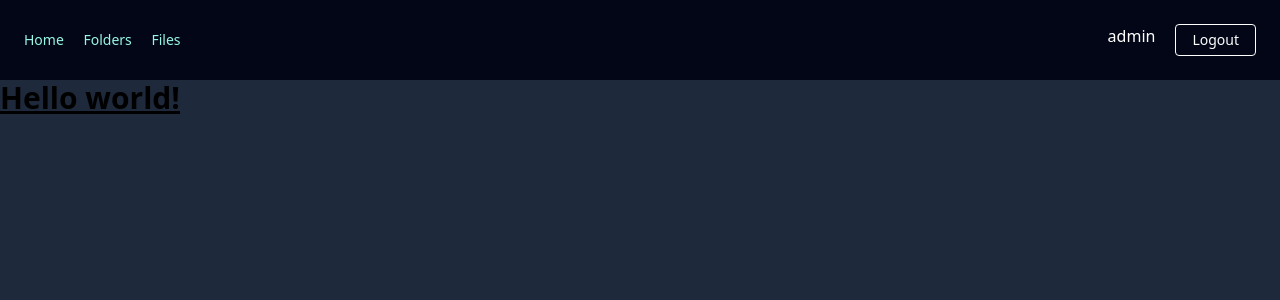
After one commit to PHVNTOW999/FileServer, a Django app: page /files in a window 1280 px wide. The commit adds this page. Shown: the top 300 px of the page. Run offline with Django 4.2, Linux system fonts and the light colour scheme; a user stored in the database is signed in; some libraries are stand-ins or nearby versions.

Commit message:
header is done!

```diff
--- a/FileServer/FileServer/urls.py
+++ b/FileServer/FileServer/urls.py
@@ -10,7 +10,10 @@ handler404 = error_404
 urlpatterns = [
     path('admin/', admin.site.urls),
     # pages
-    path('', index, name='index'),
+    path('', indexPage, name='index'),
+    path('folders', foldersPage, name='folders'),
+    path('files', filesPage, name='files'),
+    # auth pages
     path('auth/reg/', regPage, name='reg'),
     path('auth/login/', loginPage, name='login'),
     path('auth/logout/', logoutUser, name='logout'),
--- a/FileServer/main/templates/main/base.html
+++ b/FileServer/main/templates/main/base.html
@@ -5,7 +5,7 @@
     <title>File Server</title>
     <script src="https://cdn.tailwindcss.com"></script>
 </head>
-<body>
+<body class="bg-slate-800">
     {% if user.is_authenticated %}
         {% include 'main/header.html' %}
     {% endif %}
--- /dev/null
+++ b/FileServer/main/templates/main/files.html
@@ -0,0 +1,9 @@
+{% extends 'main/base.html' %}
+
+{% block ctn %}
+
+    <h1 class="text-3xl font-bold underline">
+        Hello world!
+    </h1>
+
+{% endblock %}
--- a/FileServer/main/templates/main/header.html
+++ b/FileServer/main/templates/main/header.html
@@ -1,14 +1,31 @@
 {% load static %}
 
-<div class="w-full h-10">
+<div class="w-full h-20">
     <header class="header">
-        <div class="user">
-            {{ request.user }}
-        </div>
-        <a href="{% url 'logout' %}">
-            <button class="bg-blue-500 hover:bg-blue-700 text-white font-bold py-2 px-4 rounded-full">
-                Logout
-            </button>
-        </a>
+        <nav class="flex items-center justify-between flex-wrap bg-slate-950 p-6">
+            <div class="w-full block flex-grow lg:flex lg:items-center lg:w-auto">
+                <div class="menu text-sm lg:flex-grow">
+                    <a href="{% url 'index' %}"
+                       class="block mt-4 lg:inline-block lg:mt-0 text-teal-200 hover:text-white mr-4">
+                        Home
+                    </a>
+                    <a href="{% url 'folders' %}"
+                       class="block mt-4 lg:inline-block lg:mt-0 text-teal-200 hover:text-white mr-4">
+                        Folders
+                    </a>
+                    <a href="{% url 'files' %}"
+                       class="block mt-4 lg:inline-block lg:mt-0 text-teal-200 hover:text-white">
+                        Files
+                    </a>
+                </div>
+                <div class="user">
+                    <h1 class="text-white float-left mr-5">{{ request.user }}</h1>
+                    <a href="{% url 'logout' %}"
+                       class="inline-block text-sm px-4 py-2 leading-none border rounded text-white border-white hover:border-transparent hover:text-teal-200 hover:bg-white mt-4 lg:mt-0">
+                        Logout
+                    </a>
+                </div>
+            </div>
+        </nav>
     </header>
 </div>
--- a/FileServer/main/views.py
+++ b/FileServer/main/views.py
@@ -5,12 +5,30 @@ from django.shortcuts import render, redirect
 from .form import CreateUserFrom
 
 
-def index(request):
+def indexPage(request):
     if request.user.is_authenticated:
         return render(request, 'main/index.html')
 
     else:
         return redirect('reg')
+
+
+def foldersPage(request):
+    if request.user.is_authenticated:
+        return render(request, 'main/files.html')
+
+    else:
+        return redirect('reg')
+
+
+def filesPage(request):
+    if request.user.is_authenticated:
+        return render(request, 'main/files.html')
+
+    else:
+        return redirect('reg')
+
+# auth pages
 
 
 def regPage(request):
@@ -75,5 +93,6 @@ def logoutUser(request):
     return redirect('login')
 
 
+# Error 404 page
 def error_404(request, exception=None):
     return redirect('index')
```
Also changed, not shown: FileServer/main/templates/main/folders.html (added, +9 -0 lines).
